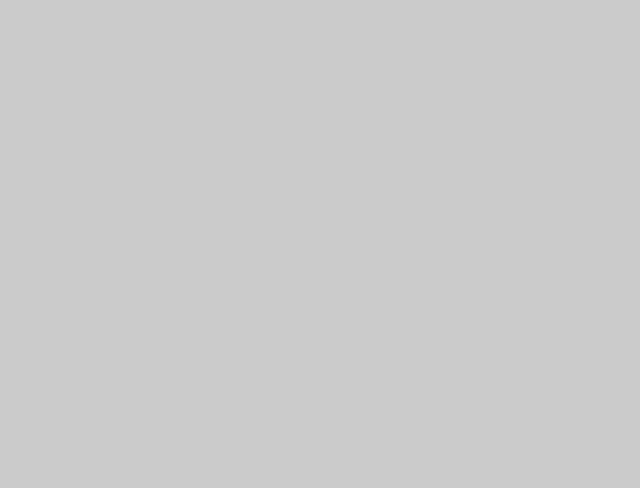
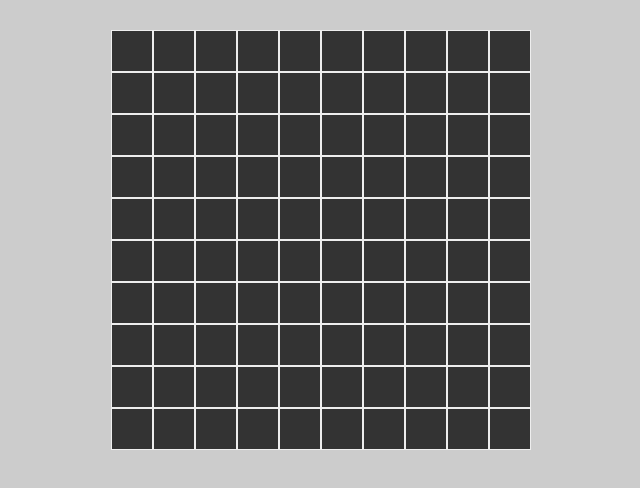
Before and after one commit to sagarsys/minesweeper-angular-cli, an Angular app: page / in a window 1280 px wide. Shown: the top 488 px of the page, without its empty margins (319-959 px from the left). Built offline with nearby package versions, Linux system fonts and the light colour scheme.

Commit message:
"[WIP] Update game"

```diff
--- a/src/app/gameboard/game.ts
+++ b/src/app/gameboard/game.ts
@@ -1,5 +1,6 @@
 import { Tile } from '../tile/tile';
+import { GameArray } from './gameArray';
 
 export class Game extends Array {
-  game: Tile[];
+  game: GameArray[];
 }
--- /dev/null
+++ b/src/app/gameboard/gameArray.ts
@@ -0,0 +1,5 @@
+import { Tile } from '../tile/tile';
+
+export class GameArray extends Array {
+  gameArray: Tile[];
+}
--- a/src/app/gameboard/gameboard.component.html
+++ b/src/app/gameboard/gameboard.component.html
@@ -1,5 +1,5 @@
-<div  class="gameboard" *ngFor="let tile of this.game; let i = index">
-	<div *ngIf="(i + 1) % 10 === 0" class="gameboard-row">
-		<app-tile [tile]="tile"></app-tile>
+<div  class="gameboard">
+	<div *ngFor="let row of this.game" class="gameboard-row">
+		<app-tile *ngFor="let tile of row" [tile]="tile"></app-tile>
 	</div>
 </div>
--- a/src/app/gameboard/gameboard.service.ts
+++ b/src/app/gameboard/gameboard.service.ts
@@ -1,15 +1,16 @@
 import { Injectable } from '@angular/core';
 
-import {Tile} from '../tile/tile';
 import {TileService} from '../tile/tile.service';
 import { Gameboard } from './gameboard';
 import {Game} from './game';
+import {GameArray} from './gameArray';
 
 @Injectable()
 
 export class GameboardService {
 
   public game: Game;
+  private gameArray: GameArray;
   private gameboard: Gameboard;
   private gameArrLength: number;
   private bombArray: number[];
@@ -19,14 +20,16 @@ export class GameboardService {
 
   init(difficulty = 'easy'): Game {
     this.gameboard = this.generateGameboard(difficulty);
-    this.game = this.generateGame(this.gameboard);
+    this.gameArray = this.generateGameArray(this.gameboard);
     this.gameArrLength = (this.gameboard.tilesX * this.gameboard.tilesY);
 
     this.bombArray = this.generateSpecialArray(this.gameboard.maxBombs, 0, this.gameArrLength);
     this.flagArray = this.generateSpecialArray(this.gameboard.maxFlags, 0, this.gameArrLength, this.bombArray);
 
-    this.generateSpecialTiles(this.game, this.bombArray, 'bomb');
-    this.generateSpecialTiles(this.game, this.flagArray, 'flag');
+    this.generateSpecialTiles(this.gameArray, this.bombArray, 'bomb');
+    this.generateSpecialTiles(this.gameArray, this.flagArray, 'flag');
+
+    this.game = this.generateGame(this.gameArray);
 
     return this.game;
   }
@@ -52,24 +55,35 @@ export class GameboardService {
     return gameboard;
   }
 
-  private generateGame(gameboard: Gameboard): Game {
-    const game = new Game(),
+  private generateGameArray(gameboard: Gameboard): GameArray {
+    const gameArr = new GameArray(),
       arrLength = (gameboard.tilesX * gameboard.tilesY);
 
     for (let i = 0; i < arrLength; i++) {
       const tile = this.tileService.generateTile();
-      game.push(tile);
+      gameArr.push(tile);
     }
 
-    return game;
+    return gameArr;
   }
 
-  private generateSpecialTiles(game: Game, specialArr: number[], type: string): void {
+  private generateSpecialTiles(gameArr: GameArray, specialArr: number[], type: string): void {
     for (let i = 0; i < specialArr.length; i++) {
-      const tile = game[specialArr[i]];
+      const tile = gameArr[specialArr[i]];
       this.tileService.makeSpecialTile(type, tile);
     }
   }
+
+  private generateGame(gameArr: GameArray): Game {
+    const game = new Game();
+    for (const i = 0; i < gameArr.length; i + 10) {
+      const splitArr = gameArr.splice(i, i + 10);
+      game.push(splitArr);
+    }
+    return game;
+
+  }
+
   /**
    * Returns a random array of integers of a given length between a start (inclusive) and an end (inclusive)
    */
--- a/src/app/tile/tile.component.ts
+++ b/src/app/tile/tile.component.ts
@@ -4,8 +4,7 @@ import {Tile} from './tile';
 @Component({
   selector: 'app-tile',
   template: `<div class="square"
-                  (click)="onTileClick($event, tile)"
-                  [ngClass]="{'is-bomb' : tile.isBomb, 'is-flag':tile.isFlag}">
+                  (click)="onTileClick($event, tile)">
              </div>`,
 })
 
@@ -16,5 +15,14 @@ export class TileComponent {
   onTileClick($event, tile: Tile): void {
     console.log($event);
     console.log(tile);
+
+    $event.target.classList.add('is-clicked');
+
+    if (tile.isBomb) {
+      $event.target.classList.add('is-bomb');
+    } else if (tile.isFlag) {
+      $event.target.classList.add('is-flag');
+    }
+
   }
 }
--- a/src/styles.css
+++ b/src/styles.css
@@ -7,15 +7,16 @@ body {
 .gameboard {
 	margin: 30px auto;
 	display: flex;
+  flex-flow: row wrap;
 	justify-content: flex-start;
 	align-items: flex-start;
-	width: 400px;
-	height: 400px;
+	width: 420px;
+	height: 420px;
 }
 
 .gameboard-row {
 	display: flex;
-	flex-wrap: wrap;
+	flex-flow: row wrap;
 }
 
 .square {
@@ -27,7 +28,7 @@ body {
 }
 
 .square.is-clicked {
-	background-color: yellow;
+	background-color: #ccc;
 }
 
 .square.is-bomb {
```
